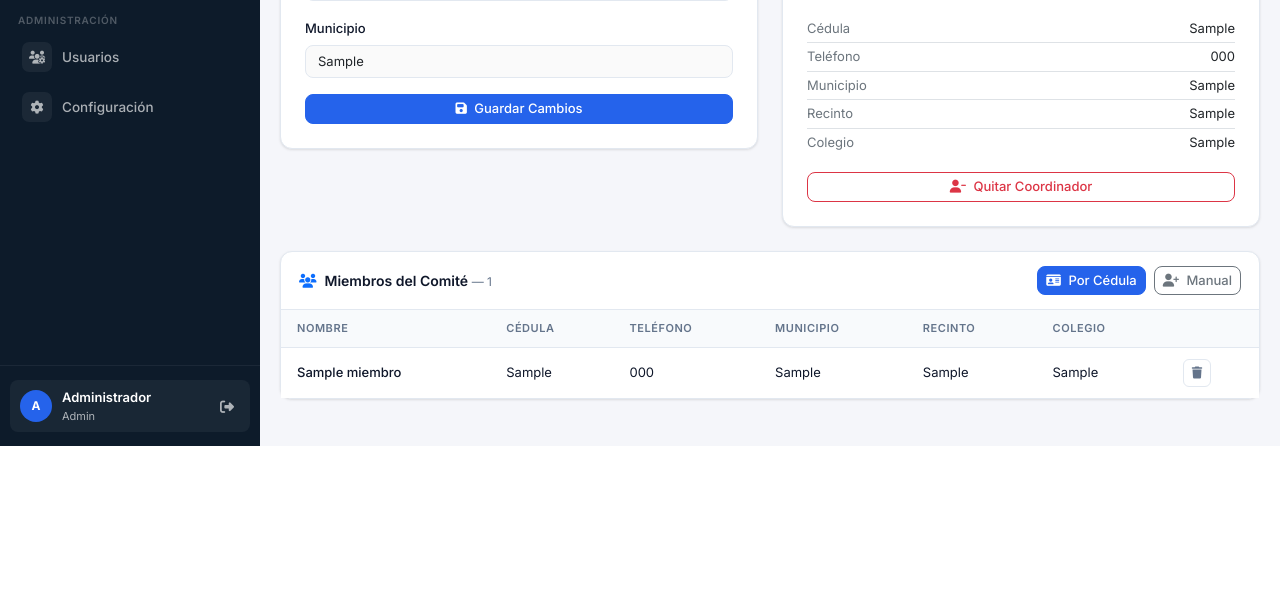
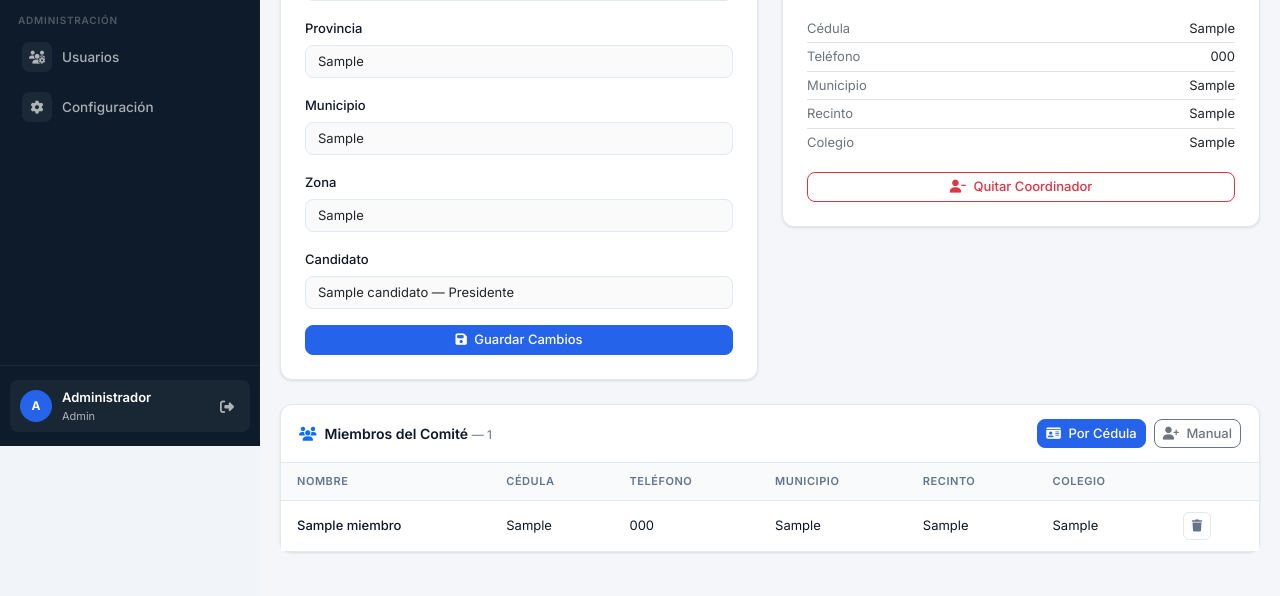
Before and after one commit to gucci7up/comites2028, a PHP site: page /editar_comite.php?id=1 in a window 1280 px wide. Shown: the part 354-950 px from the top of the page. Before the commit the page ends 800 px from the top, so only its background shows below. Run offline with PHP 8.4, Linux system fonts and the light colour scheme; a user stored in the database is signed in; data comes from the database, SQL or seed files in the repository; tables that the repository leaves empty or names only in its code hold one stand-in row (values such as "Sample post"); data that the repository does not hold is empty; some libraries are stand-ins or nearby versions.

Commit message:
Agregar Provincia, Zona y Candidato al formulario de editar comité
editar_comite.php solo permitía cambiar nombre y municipio; crear_comite.php
ya tenía Provincia (cascada con Municipio), Zona y Candidato pero nunca se
replicó al editar un comité ya creado.

Co-Authored-By: Claude Sonnet 5 <noreply@anthropic.com>

```diff
--- a/editar_comite.php
+++ b/editar_comite.php
@@ -53,7 +53,10 @@ while ($fila = $resultado->fetch_assoc()) {
 // Procesar formulario de actualización del comité
 if ($_SERVER['REQUEST_METHOD'] === 'POST' && isset($_POST['actualizar_comite'])) {
     $nombre = trim($_POST['nombre']);
+    $provincia = trim($_POST['provincia']);
     $municipio = trim($_POST['municipio']);
+    $zona = trim($_POST['zona']);
+    $candidato_id = !empty($_POST['candidato_id']) ? (int)$_POST['candidato_id'] : null;
 
     // Validar datos
     $errores = [];
@@ -69,13 +72,16 @@ if ($_SERVER['REQUEST_METHOD'] === 'POST' && isset($_POST['actualizar_comite']))
     // Si no hay errores, actualizar el comité
     if (empty($errores)) {
         try {
-            $stmt = $conn->prepare("UPDATE comites SET nombre = ?, municipio = ?, fecha_modificacion = NOW() WHERE id = ?");
-            $stmt->bind_param("ssi", $nombre, $municipio, $comite_id);
+            $stmt = $conn->prepare("UPDATE comites SET nombre = ?, provincia = ?, municipio = ?, zona = ?, candidato_id = ?, fecha_modificacion = NOW() WHERE id = ?");
+            $stmt->bind_param("ssssii", $nombre, $provincia, $municipio, $zona, $candidato_id, $comite_id);
             $stmt->execute();
 
             // Actualizar datos en memoria
             $comite['nombre'] = $nombre;
+            $comite['provincia'] = $provincia;
             $comite['municipio'] = $municipio;
+            $comite['zona'] = $zona;
+            $comite['candidato_id'] = $candidato_id;
 
             $_SESSION['mensaje'] = "Comité actualizado correctamente.";
             $_SESSION['tipo_mensaje'] = "success";
@@ -120,6 +126,10 @@ if ($_SERVER['REQUEST_METHOD'] === 'POST' && isset($_POST['eliminar_miembro']))
     }
 }
 
+// Candidatos para el selector
+$candidatos = $conn->query("SELECT id, nombre, cargo FROM candidatos WHERE activo = 1 ORDER BY FIELD(cargo,'presidente','senador','diputado','alcalde','regidor'), nombre")->fetch_all(MYSQLI_ASSOC);
+$cargos = ['presidente'=>'Presidente','senador'=>'Senador','diputado'=>'Diputado','alcalde'=>'Alcalde','regidor'=>'Regidor'];
+
 // Título de la página
 $titulo_pagina = 'Editar Comité';
 include 'includes/header.php';
@@ -157,8 +167,35 @@ include 'includes/header.php';
                     </div>
 
                     <div class="mb-3">
+                        <label for="provincia" class="form-label">Provincia</label>
+                        <input type="text" class="form-control" id="provincia" name="provincia" list="provinciaList" autocomplete="off"
+                               value="<?php echo htmlspecialchars($comite['provincia'] ?? ''); ?>">
+                        <datalist id="provinciaList"></datalist>
+                    </div>
+
+                    <div class="mb-3">
                         <label for="municipio" class="form-label">Municipio</label>
-                        <input type="text" class="form-control" id="municipio" name="municipio" value="<?php echo htmlspecialchars($comite['municipio']); ?>" required>
+                        <input type="text" class="form-control" id="municipio" name="municipio" list="municipioList" autocomplete="off"
+                               value="<?php echo htmlspecialchars($comite['municipio']); ?>" required>
+                        <datalist id="municipioList"></datalist>
+                    </div>
+
+                    <div class="mb-3">
+                        <label for="zona" class="form-label">Zona</label>
+                        <input type="text" class="form-control" id="zona" name="zona"
+                               value="<?php echo htmlspecialchars($comite['zona'] ?? ''); ?>">
+                    </div>
+
+                    <div class="mb-3">
+                        <label for="candidato_id" class="form-label">Candidato</label>
+                        <select class="form-select" id="candidato_id" name="candidato_id">
+                            <option value="">Sin candidato asignado</option>
+                            <?php foreach ($candidatos as $c): ?>
+                            <option value="<?php echo $c['id']; ?>" <?php echo (int)($comite['candidato_id'] ?? 0) === (int)$c['id'] ? 'selected' : ''; ?>>
+                                <?php echo htmlspecialchars($c['nombre']); ?> — <?php echo $cargos[$c['cargo']] ?? ucfirst($c['cargo']); ?>
+                            </option>
+                            <?php endforeach; ?>
+                        </select>
                     </div>
 
                     <button type="submit" name="actualizar_comite" class="btn btn-primary w-100 btn-sm">
@@ -696,4 +733,47 @@ function confirmarEliminarMiembro(id, nombre) {
 }
 </script>
 
+<script>
+(function() {
+    const provinciaInput = document.getElementById('provincia');
+    const provinciaList  = document.getElementById('provinciaList');
+    const municipioInput = document.getElementById('municipio');
+    const municipioList  = document.getElementById('municipioList');
+    let provincias = [];
+
+    function escapeAttr(str) {
+        return String(str).replace(/&/g, '&amp;').replace(/"/g, '&quot;').replace(/</g, '&lt;').replace(/>/g, '&gt;');
+    }
+
+    function cargarMunicipios(provinciaId, valorPrevio) {
+        municipioList.innerHTML = '';
+        fetch(`api/municipios.php?provincia_id=${provinciaId}`)
+            .then(r => r.json())
+            .then(json => {
+                if (!json.success) return;
+                municipioList.innerHTML = json.data.map(m => `<option value="${escapeAttr(m.Descripcion)}"></option>`).join('');
+                if (valorPrevio !== undefined) municipioInput.value = valorPrevio;
+            })
+            .catch(err => console.error('Error cargando municipios:', err));
+    }
+
+    provinciaInput.addEventListener('input', function() {
+        const match = provincias.find(p => p.Descripcion === provinciaInput.value);
+        if (match) cargarMunicipios(match.ID);
+    });
+
+    fetch('api/provincias.php')
+        .then(r => r.json())
+        .then(json => {
+            if (!json.success) return;
+            provincias = json.data;
+            provinciaList.innerHTML = provincias.map(p => `<option value="${escapeAttr(p.Descripcion)}"></option>`).join('');
+
+            const match = provincias.find(p => p.Descripcion === provinciaInput.value);
+            if (match) cargarMunicipios(match.ID, municipioInput.value);
+        })
+        .catch(err => console.error('Error cargando provincias:', err));
+})();
+</script>
+
 <?php include 'includes/footer.php'; ?>
```
